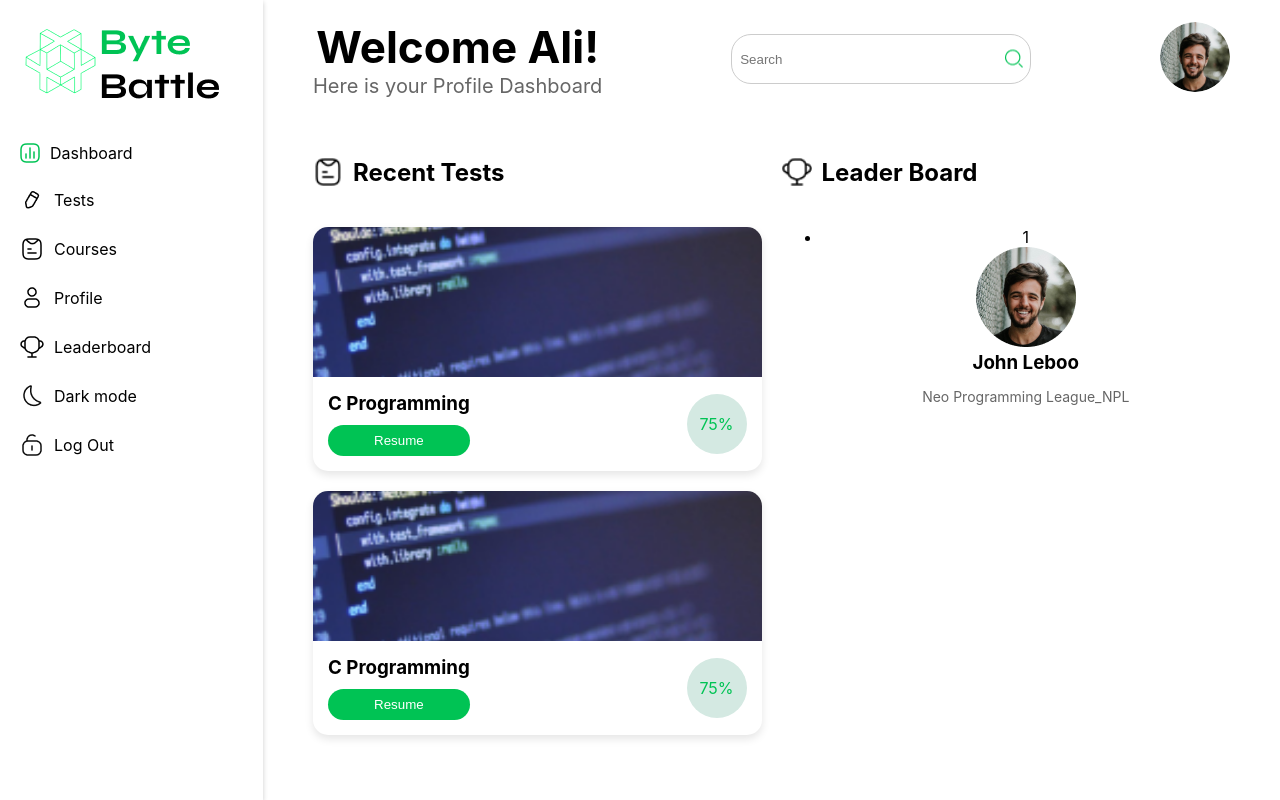
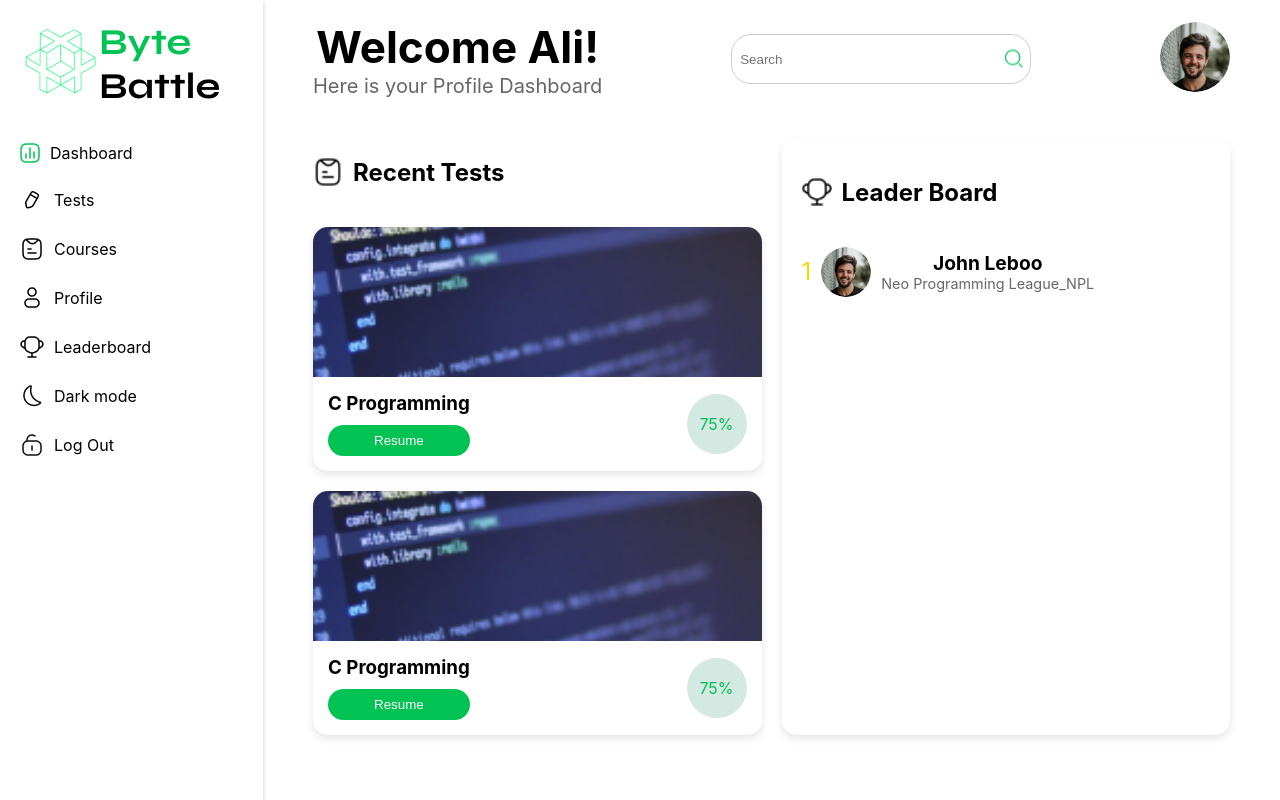
Before and after one commit to Ali-H-Hassan/ByteBattles-CodingAdventure, a React (Create React App) app in the folder frontend/: page /Dashboard in a window 1280 px wide. Built offline with nearby package versions, Linux system fonts and the light colour scheme.

Commit message:
Leaderboard Styling init

```diff
--- a/frontend/src/pages/Dashboard/Dashboard.css
+++ b/frontend/src/pages/Dashboard/Dashboard.css
@@ -185,3 +185,67 @@ h3 {
 .test-progress.red span {
   color: #ff6b6b;
 }
+/* ... (existing styles) ... */
+
+.leaderboard {
+  background: #fff;
+  border-radius: 15px;
+  box-shadow: 0 4px 8px rgba(0, 0, 0, 0.1);
+  padding: 20px;
+}
+
+.leaderboard-list {
+  list-style: none;
+  padding: 0;
+  margin: 0;
+}
+
+.leaderboard-entry {
+  display: flex;
+  align-items: center;
+  margin-bottom: 15px; /* Space between entries */
+}
+
+.leaderboard-avatar {
+  width: 50px; /* Adjust as needed */
+  height: 50px;
+  border-radius: 50%;
+  margin-right: 10px;
+}
+
+.leaderboard-info h3 {
+  margin: 0;
+  font-size: 1.2em; /* Adjust as needed */
+}
+
+.leaderboard-info p {
+  margin: 0;
+  color: #666; /* Light text color for the league info */
+  font-size: 0.9em; /* Smaller font size for league info */
+}
+
+.leaderboard-rank {
+  font-size: 1.5em; /* Larger font size for rank */
+  margin-right: 10px;
+}
+
+.gold {
+  color: #ffd700; /* Gold color for first place */
+}
+
+.silver {
+  color: #c0c0c0; /* Silver color for second place */
+}
+
+.bronze {
+  color: #cd7f32; /* Bronze color for third place */
+}
+
+/* ... (rest of the styles) ... */
+
+/* Additional styles for medals or ranks if you have icons/images for them */
+.medal {
+  width: 24px; /* Adjust as needed */
+  height: 24px; /* Adjust as needed */
+  /* You might need to add specific positioning if it's not a simple text rank */
+}
```
